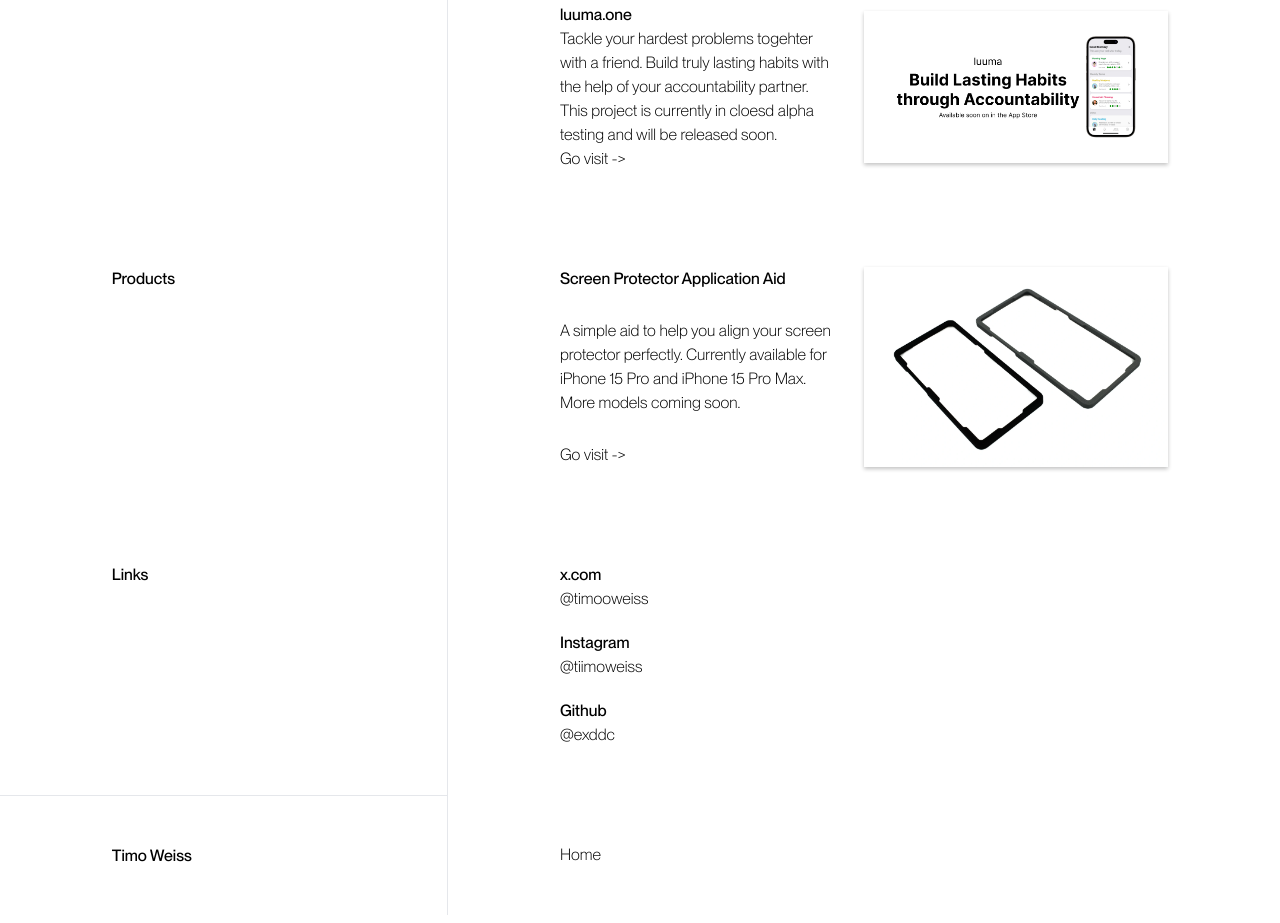
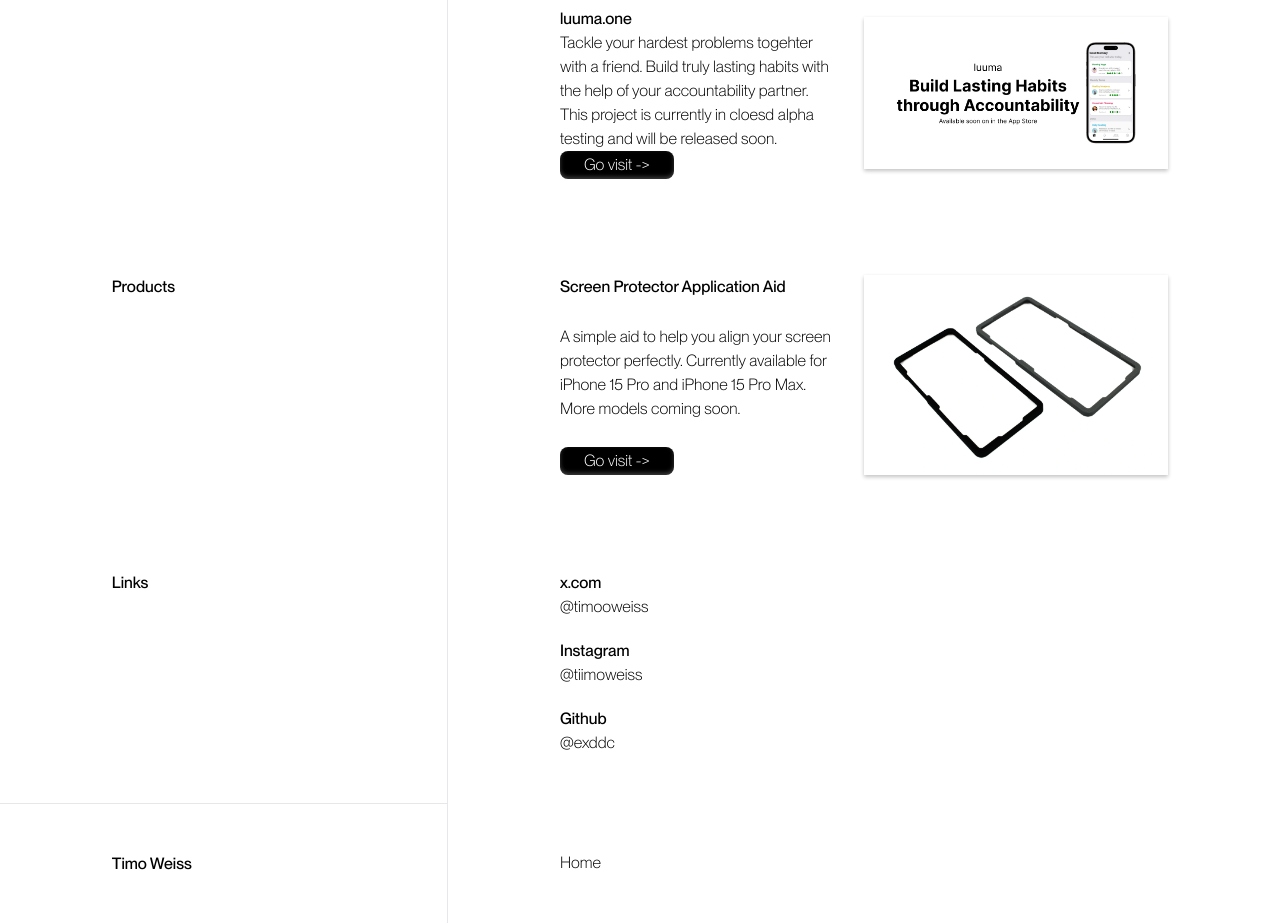
Before and after one commit to exddc/personal-site, an Astro site: page / in a window 1280 px wide. Shown: the part 997-1920 px from the top of the page. Built offline with nearby package versions, Linux system fonts and the light colour scheme; Astro itself is replaced by a stand-in of ours.

Commit message:
Added button

```diff
--- a/src/components/Card.astro
+++ b/src/components/Card.astro
@@ -19,10 +19,8 @@
         <p class="">
             {body}
         </p>
-        <a
-            href={href}
-            class="hover:text-rose-600"
-            target={newTab ? '_blank' : ''}>Go visit -></a
+        <a href={href} class="button-primary" target={newTab ? '_blank' : ''}
+            >Go visit -></a
         >
     </div>
     <div id={title + '-image'} class="w-[50%] flex items-center justify-center">
--- a/src/layouts/Layout.astro
+++ b/src/layouts/Layout.astro
@@ -71,7 +71,7 @@
                     id="footer-sidebar"
                     class="border-r border-t w-[35%] flex items-start justify-center pt-12"
                 >
-                    <h2 class="font-medium w-[50%]">Timo Weiss</h2>
+                    <a href="/" class="font-medium w-[50%]">Timo Weiss</a>
                 </div>
 
                 <div
@@ -165,7 +165,6 @@
         font-family: 'PPNeueMontreal', system-ui, sans-serif;
         background: #ffffff;
     }
-
     code {
         font-family:
             Menlo,
@@ -177,4 +176,7 @@
             Courier New,
             monospace;
     }
+    .button-primary {
+        @apply bg-black text-white rounded-lg text-center px-6 w-fit py-0.5 shadow-[inset_0_-2px_4px_rgba(255,255,255,0.25)] hover:shadow-[inset_0_-2px_4px_rgba(255,255,255,0.6)];
+    }
 </style>
```
